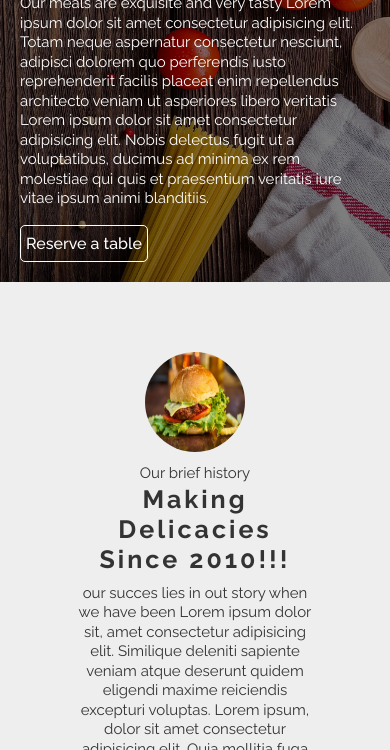
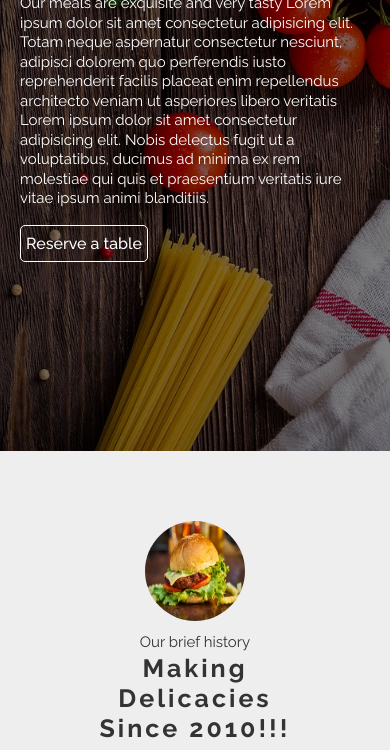
Before and after one commit to DamilolaAbiona/mini_restaurant, a plain HTML site: page index.html in a window 390 px wide. Shown: the part 304-1054 px from the top of the page. Drawn offline with Linux system fonts and the light colour scheme.

Commit message:
A mini restaurant website

```diff
--- a/myStyle.css
+++ b/myStyle.css
@@ -77,13 +77,13 @@ ul li .current {
 .intro-section {
   background: url(./images/1-bg.jpg) no-repeat center;
   background-size: cover;
-  height: 60vh;
+  height: 80vh;
 }
 .intro {
-  width: 55%;
+width: 55%;
   color: #fff;
   background-color: rgba(0, 0, 0, 0.5);
-  padding: 5rem 2rem;
+  padding: 5rem  2rem ;
   border-radius: 5px;
 }
 .intro .intro-text {
@@ -304,6 +304,9 @@ color: #fff;
   /* INTRO */
   .intro {
     width: 100%;
+    height: 80vh;
+
+
   }
   /* ABOUT SECTION */
   .about{
```
